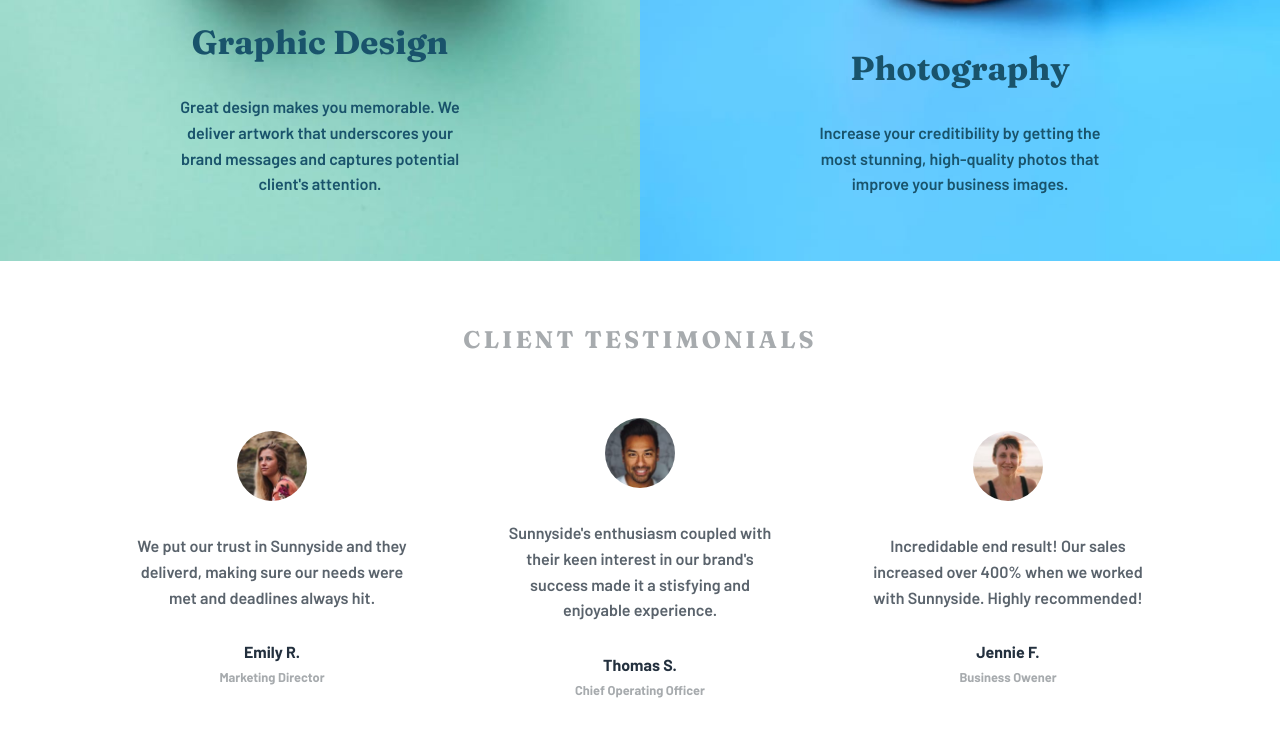
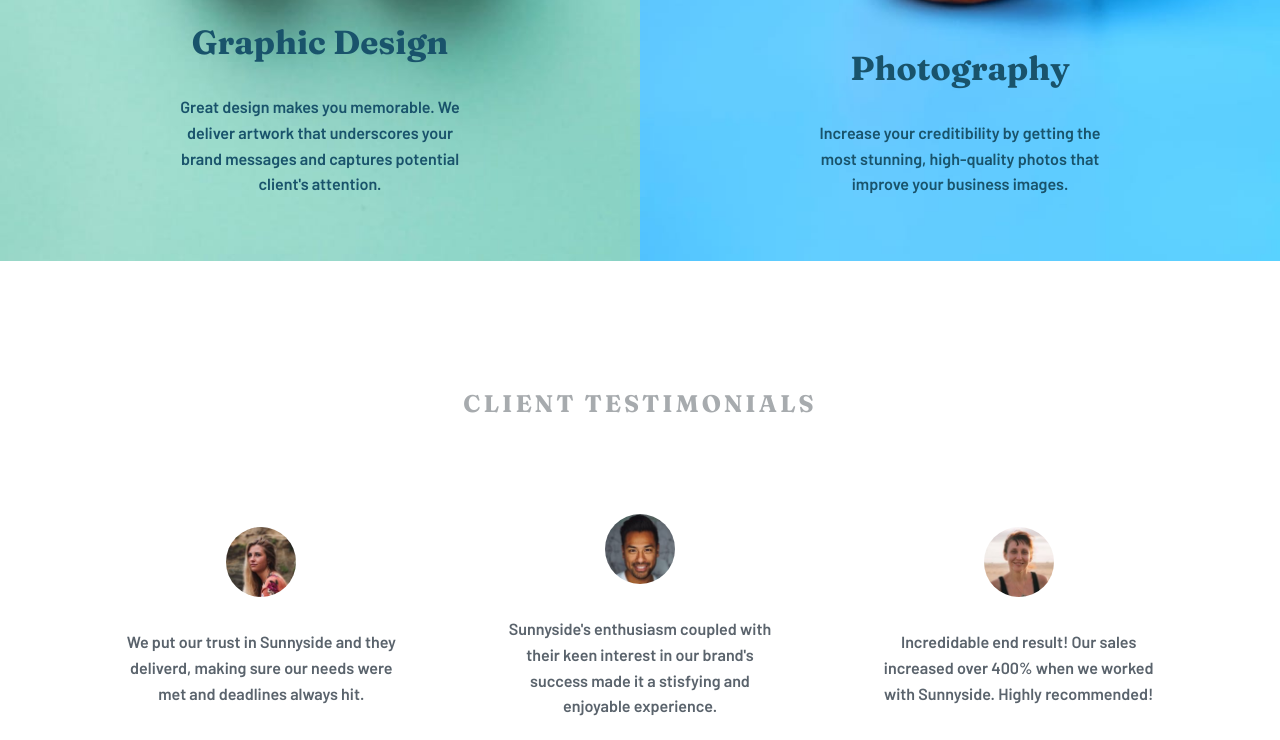
Before and after one commit to MarziaJalili/sunnyside-agency-landing-page, a React (Vite) app: page / in a window 1280 px wide. Shown: the part 2040-2780 px from the top of the page. Built offline with nearby package versions, Linux system fonts and the light colour scheme.

Commit message:
solve the report issue

```diff
--- a/src/App.jsx
+++ b/src/App.jsx
@@ -10,8 +10,10 @@ import HeaderDesktop from "./components/header/HeaderDesktop";
 const App = () => {
     return (
         <>
-            <HeaderDesktop />
-            <HeaderMobile />
+            <header>
+                <HeaderDesktop />
+                <HeaderMobile />
+            </header>
             <Hero />
             <main>
                 <Features />
--- a/src/components/header/HeaderDesktop.jsx
+++ b/src/components/header/HeaderDesktop.jsx
@@ -4,13 +4,13 @@ import Navbar from "./Navbar";
 
 const HeaderDesktop = () => {
     return (
-        <header className="header-desktop">
+        <div className="header-desktop">
             <a href="#">
                 <img src={logoImage} alt="logo-image" />
             </a>
 
             <Navbar />
-        </header>
+        </div>
     )
 }
 
--- a/src/components/header/HeaderMobile.jsx
+++ b/src/components/header/HeaderMobile.jsx
@@ -20,7 +20,7 @@ const HeaderMobile = () => {
     }
 
     return (
-        <header className="header-mobile">
+        <div className="header-mobile">
             <a href="#">
                 <img src={logoImage} alt="logo-image" />
             </a>
@@ -30,7 +30,7 @@ const HeaderMobile = () => {
             </button>
 
             {showNavbar ? <Navbar /> : null}
-        </header>
+        </div>
     )
 }
 
--- a/src/style.css
+++ b/src/style.css
@@ -82,8 +82,6 @@ p {
 /* header section */
 
 header {
-    display: flex;
-    justify-content: space-between;
     padding: 1.5rem;
     position: relative;
     z-index: 10;
@@ -130,6 +128,8 @@ header {
 /* mobile header */
 
 .header-mobile {
+    display: flex;
+    justify-content: space-between;
     padding-inline: 1rem;
 
     nav {
@@ -461,6 +461,8 @@ p {
     /* desktop header */
     .header-desktop {
         display: flex;
+        justify-content: space-between;
+
     }
 
     /* mobile header */
@@ -583,7 +585,11 @@ p {
     }
 
     .testimonials {
-        padding: 4rem 6rem;
+        padding: 8rem 5rem;
+
+        h2 {
+            margin-bottom: 2rem;
+        }
 
         ul {
             grid-template-columns: repeat(3, 1fr);
```
